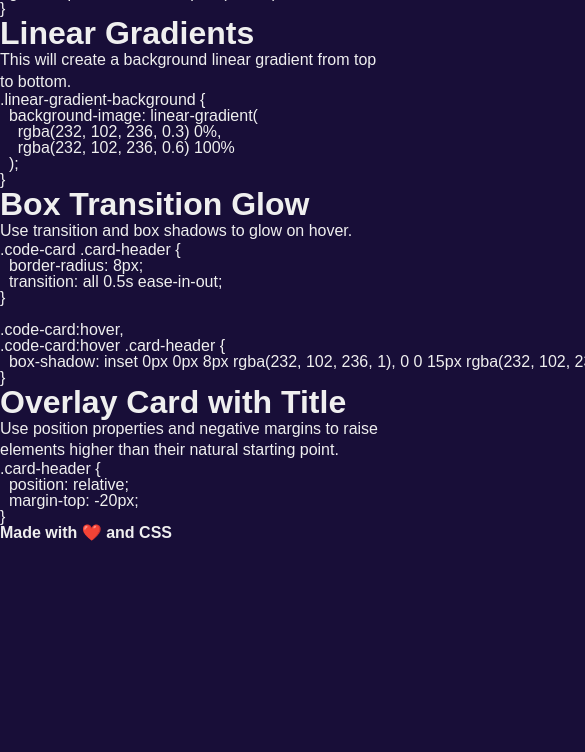
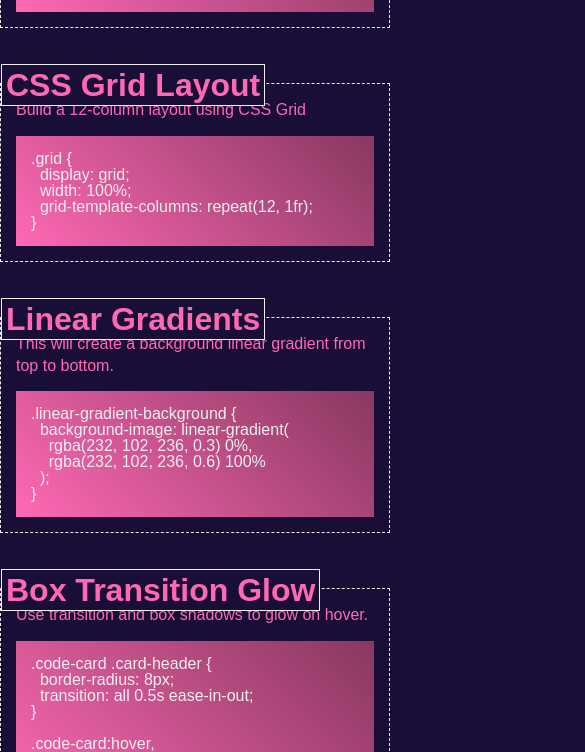
Before and after one commit to veyselarslan12/css-snippet-cheatsheet, a plain HTML site: page index.html in a window 390 px wide. Shown: the part 699-1451 px from the top of the page, 585 px wide, since content can reach past the window. Before the commit the page ends 1240 px from the top, so only its background shows below. Drawn offline with Linux system fonts and the light colour scheme.

Commit message:
card styles, media queries, gradients

```diff
--- a/css/style.css
+++ b/css/style.css
@@ -43,6 +43,9 @@ header {
     display: flex;
     flex-direction: row;
     flex-wrap: wrap;
+    gap: 1%;
+    align-items: stretch;
+
 
 }
 
@@ -52,13 +55,58 @@ header {
 }
 
 .card-column {
-    width: 33.333%;
+    width: 31.33%;
+    margin-bottom: 55px;
 }
+
+.card {
+    border: 1.5px dashed var(--light);
+    padding: 15px;
+    height: 100%;
+    display: flex;
+    flex-direction: column;
+    position: relative;
+}
+
+.card h2, .card p{
+    color: var(--primary);
+
+}
+
+.card p {
+    margin-bottom: 15px;
+
+}
+
+.card-header {
+    background-color: var(--background);
+    position: absolute;
+    top: -20px;
+    left: 0;
+    border: 1px solid var(--light);
+    padding: 4px;
+
+}
+
+.code-block {
+    display: flex;
+    flex-direction: column;
+    justify-content: center;
+    flex: 1;
+    background: linear-gradient(45deg, var(--primary) 0%, #883860 100%);
+    padding: 15px;
+}
+
+
+
+
+
+
 /* media queries */
 /* tablet */
 @media (max-width: 840px) {
     .card-column {
-        width: 50%;
+        width: 49%;
     }
 
 }
```
